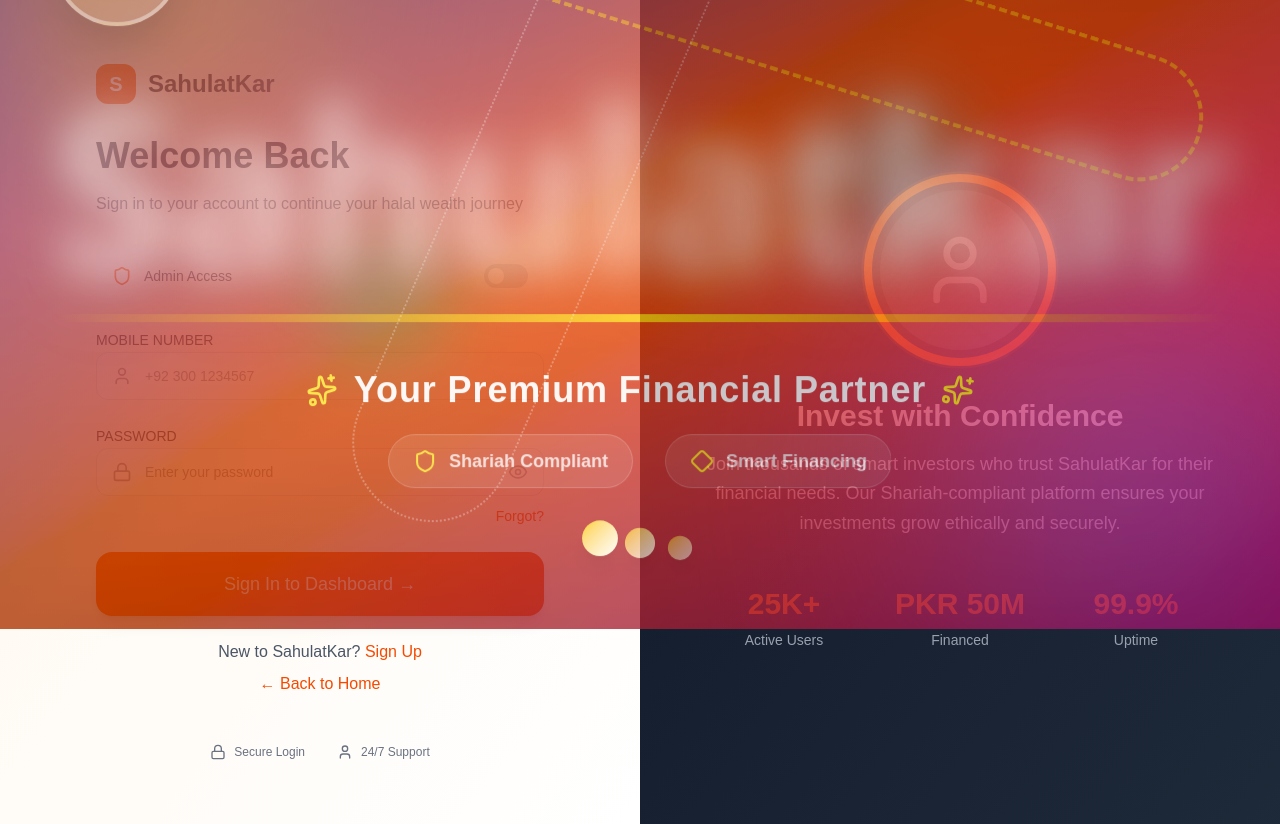
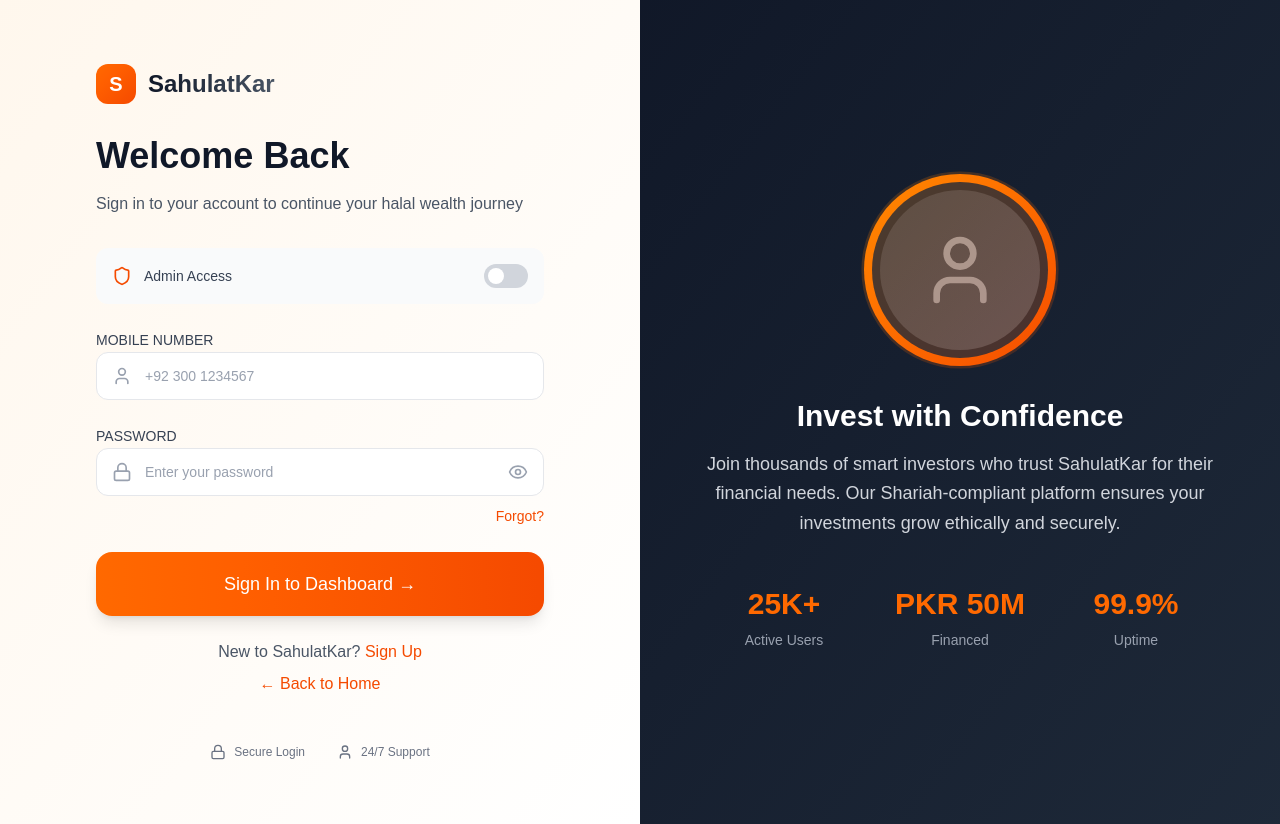
Before and after one commit to SahulatKar/Sahulatkar_Frontend, a Next.js app in the folder saulatkar-frontend/: page /auth/login in a window 1280 px wide. Built offline with nearby package versions, Linux system fonts and the light colour scheme.

Commit message:
splash screen fully implemented

```diff
--- a/saulatkar-frontend/src/components/ui/splash-screen.tsx
+++ b/saulatkar-frontend/src/components/ui/splash-screen.tsx
@@ -2,7 +2,6 @@
 
 import { motion, AnimatePresence } from "framer-motion"
 import { useEffect, useState } from "react"
-import { Sparkles, Shield, TrendingUp, Zap, Crown, Diamond } from "lucide-react"
 
 export function SplashScreen() {
   const [showSplash, setShowSplash] = useState(true)
@@ -27,7 +26,7 @@
       if (nav) {
         nav.style.display = ''
       }
-    }, 5000) // 5 seconds total for better experience
+    }, 3000) // 3 seconds total
 
     return () => {
       clearTimeout(contentTimer)
@@ -57,55 +56,15 @@
     initial: {
       opacity: 0,
       x: -100,
-      y: 50,
-      scale: 0.3,
-      rotate: -15
+      scale: 0.3
     },
     animate: {
       opacity: 1,
       x: 0,
-      y: 0,
       scale: 1,
-      rotate: 0,
       transition: {
         duration: 0.8,
         ease: "easeOut"
-      }
-    }
-  }
-
-  const iconVariants = {
-    initial: {
-      opacity: 0,
-      scale: 0,
-      rotate: -360
-    },
-    animate: {
-      opacity: 1,
-      scale: 1,
-      rotate: 0,
-      transition: {
-        duration: 1.2,
-        ease: "easeOut",
-        delay: 3.2
-      }
-    }
-  }
-
-  const taglineVariants = {
-    initial: {
-      opacity: 0,
-      y: 50,
-      scale: 0.8
-    },
-    animate: {
-      opacity: 1,
-      y: 0,
-      scale: 1,
-      transition: {
-        duration: 1,
-        ease: "easeOut",
-        delay: 3.8
       }
     }
   }
@@ -119,119 +78,10 @@
           exit="exit"
           className="fixed inset-0 z-[9999] bg-gradient-to-br from-purple-900 via-orange-600 to-pink-600 flex items-center justify-center overflow-hidden"
         >
-          {/* Enhanced Background animated elements */}
-          <div className="absolute inset-0">
-            {/* Large floating orbs */}
-            <motion.div
-              className="absolute top-10 left-10 w-40 h-40 bg-gradient-to-br from-yellow-400 to-orange-500 rounded-full blur-3xl"
-              animate={{
-                scale: [1, 2, 1],
-                opacity: [0.4, 0.8, 0.4],
-                x: [0, 50, 0],
-                y: [0, 30, 0],
-              }}
-              transition={{
-                duration: 4,
-                repeat: Infinity,
-                ease: "easeInOut"
-              }}
-            />
-            <motion.div
-              className="absolute bottom-10 right-10 w-52 h-52 bg-gradient-to-br from-pink-400 to-purple-500 rounded-full blur-3xl"
-              animate={{
-                scale: [2, 1, 2],
-                opacity: [0.8, 0.4, 0.8],
-                x: [0, -50, 0],
-                y: [0, -30, 0],
-              }}
-              transition={{
-                duration: 4,
-                repeat: Infinity,
-                ease: "easeInOut",
-                delay: 2
-              }}
-            />
-            <motion.div
-              className="absolute top-1/3 right-1/4 w-36 h-36 bg-gradient-to-br from-blue-400 to-cyan-500 rounded-full blur-2xl"
-              animate={{
-                scale: [1, 1.5, 1],
-                opacity: [0.3, 0.6, 0.3],
-                rotate: [0, 180, 360],
-              }}
-              transition={{
-                duration: 6,
-                repeat: Infinity,
-                ease: "easeInOut"
-              }}
-            />
-            <motion.div
-              className="absolute bottom-1/3 left-1/4 w-32 h-32 bg-gradient-to-br from-green-400 to-emerald-500 rounded-full blur-2xl"
-              animate={{
-                scale: [1.5, 1, 1.5],
-                opacity: [0.6, 0.3, 0.6],
-                rotate: [360, 180, 0],
-              }}
-              transition={{
-                duration: 6,
-                repeat: Infinity,
-                ease: "easeInOut",
-                delay: 3
-              }}
-            />
-
-            {/* Particle effects */}
-            {[...Array(20)].map((_, i) => (
-              <motion.div
-                key={i}
-                className="absolute w-2 h-2 bg-white/60 rounded-full"
-                initial={{
-                  x: Math.random() * window.innerWidth,
-                  y: Math.random() * window.innerHeight,
-                }}
-                animate={{
-                  y: [0, -window.innerHeight - 100],
-                  opacity: [0, 1, 0],
-                  scale: [0, 1, 0],
-                }}
-                transition={{
-                  duration: 3 + Math.random() * 2,
-                  repeat: Infinity,
-                  delay: Math.random() * 3,
-                  ease: "easeOut"
-                }}
-              />
-            ))}
-          </div>
-
-          {/* Main content */}
+          {/* Main content - Only text */}
           <div className="text-center relative z-10 px-4">
-            {/* Crown/Icon */}
-            <motion.div
-              variants={iconVariants}
-              initial="initial"
-              animate={showContent ? "animate" : "initial"}
-              className="mb-12"
-            >
-              <div className="relative">
-                <div className="w-32 h-32 bg-gradient-to-br from-yellow-400/30 to-white/20 backdrop-blur-xl rounded-full flex items-center justify-center border-4 border-white/40 shadow-2xl">
-                  <Crown className="w-16 h-16 text-white drop-shadow-lg" />
-                </div>
-                <motion.div
-                  animate={{ rotate: 360 }}
-                  transition={{ duration: 10, repeat: Infinity, ease: "linear" }}
-                  className="absolute inset-0 border-4 border-yellow-400/50 rounded-full border-dashed"
-                />
-                <motion.div
-                  animate={{ rotate: -360 }}
-                  transition={{ duration: 8, repeat: Infinity, ease: "linear" }}
-                  className="absolute -inset-4 border-2 border-white/30 rounded-full border-dotted"
-                />
-              </div>
-            </motion.div>
-
-            {/* Animated Letters - Much Larger and Stylish */}
-            <div className="mb-12">
-              <h1 className="text-8xl md:text-9xl lg:text-[12rem] xl:text-[14rem] font-black text-transparent bg-clip-text bg-gradient-to-r from-white via-yellow-200 to-white flex items-center justify-center leading-none tracking-tight"
+            {/* Animated Letters */}
+            <h1 className="text-8xl md:text-9xl lg:text-[12rem] xl:text-[14rem] font-black text-white flex items-center justify-center leading-none tracking-tight"
                 style={{ fontFamily: 'system-ui, -apple-system, BlinkMacSystemFont, "Segoe UI", Roboto, sans-serif' }}>
               {showContent && letters.map((letter, index) => (
                 <motion.span
@@ -240,107 +90,17 @@
                   initial="initial"
                   animate="animate"
                   transition={{
-                      delay: index * 0.2, // Slower stagger for dramatic effect
+                    delay: index * 0.2, // Left-to-right stagger
                     duration: 0.8,
                     ease: "easeOut"
                   }}
-                    className="inline-block drop-shadow-2xl"
-                    style={{
-                      textShadow: '0 0 40px rgba(255,255,255,0.5), 0 0 80px rgba(255,255,255,0.3)'
-                    }}
+                  className="inline-block"
                 >
                   {letter}
                 </motion.span>
               ))}
             </h1>
-
-              {/* Underline animation */}
-              {showContent && (
-                <motion.div
-                  initial={{ width: 0 }}
-                  animate={{ width: "100%" }}
-                  transition={{ duration: 1, delay: 3, ease: "easeOut" }}
-                  className="h-2 bg-gradient-to-r from-transparent via-yellow-400 to-transparent mx-auto mt-4"
-                />
-              )}
           </div>
-
-            {/* Enhanced Tagline */}
-            {showContent && (
-              <motion.div
-                variants={taglineVariants}
-                initial="initial"
-                animate="animate"
-                className="space-y-6"
-              >
-                <div className="flex items-center justify-center space-x-4">
-                  <motion.div
-                    animate={{ rotate: [0, 10, -10, 0] }}
-                    transition={{ duration: 2, repeat: Infinity, ease: "easeInOut" }}
-                  >
-                    <Sparkles className="w-8 h-8 text-yellow-300" />
-                  </motion.div>
-                  <p className="text-3xl md:text-4xl font-bold text-white/95 tracking-wide">
-                    Your Premium Financial Partner
-                  </p>
-                  <motion.div
-                    animate={{ rotate: [0, -10, 10, 0] }}
-                    transition={{ duration: 2, repeat: Infinity, ease: "easeInOut" }}
-                  >
-                    <Sparkles className="w-8 h-8 text-yellow-300" />
-                  </motion.div>
-                </div>
-
-                <motion.div
-                  initial={{ opacity: 0, scale: 0.8 }}
-                  animate={{ opacity: 1, scale: 1 }}
-                  transition={{ duration: 1, delay: 4.2 }}
-                  className="flex items-center justify-center space-x-8 text-white/80 text-lg"
-                >
-                  <div className="flex items-center space-x-3 bg-white/10 backdrop-blur-sm px-6 py-3 rounded-full border border-white/20">
-                    <Shield className="w-6 h-6 text-yellow-300" />
-                    <span className="font-semibold">Shariah Compliant</span>
-                  </div>
-                  <div className="flex items-center space-x-3 bg-white/10 backdrop-blur-sm px-6 py-3 rounded-full border border-white/20">
-                    <Diamond className="w-6 h-6 text-yellow-300" />
-                    <span className="font-semibold">Smart Financing</span>
-                  </div>
-                </motion.div>
-              </motion.div>
-            )}
-
-            {/* Enhanced Loading dots */}
-            {showContent && (
-              <motion.div
-                initial={{ opacity: 0 }}
-                animate={{ opacity: 1 }}
-                transition={{ duration: 1, delay: 4 }}
-                className="flex justify-center space-x-4 mt-12"
-              >
-                {[0, 1, 2].map((i) => (
-                  <motion.div
-                    key={i}
-                    className="w-6 h-6 bg-gradient-to-br from-yellow-400 to-white rounded-full shadow-lg"
-                    animate={{
-                      scale: [1, 1.5, 1],
-                      opacity: [0.6, 1, 0.6],
-                      y: [0, -10, 0],
-                    }}
-                    transition={{
-                      duration: 1.5,
-                      repeat: Infinity,
-                      delay: i * 0.3,
-                      ease: "easeInOut"
-                    }}
-                  />
-                ))}
-              </motion.div>
-            )}
-          </div>
-
-          {/* Enhanced gradient overlays */}
-          <div className="absolute inset-0 bg-gradient-to-t from-black/30 via-transparent to-transparent pointer-events-none" />
-          <div className="absolute inset-0 bg-gradient-to-b from-black/20 via-transparent to-transparent pointer-events-none" />
         </motion.div>
       )}
     </AnimatePresence>
```
Lines whose indentation alone changed are shown as unchanged.
